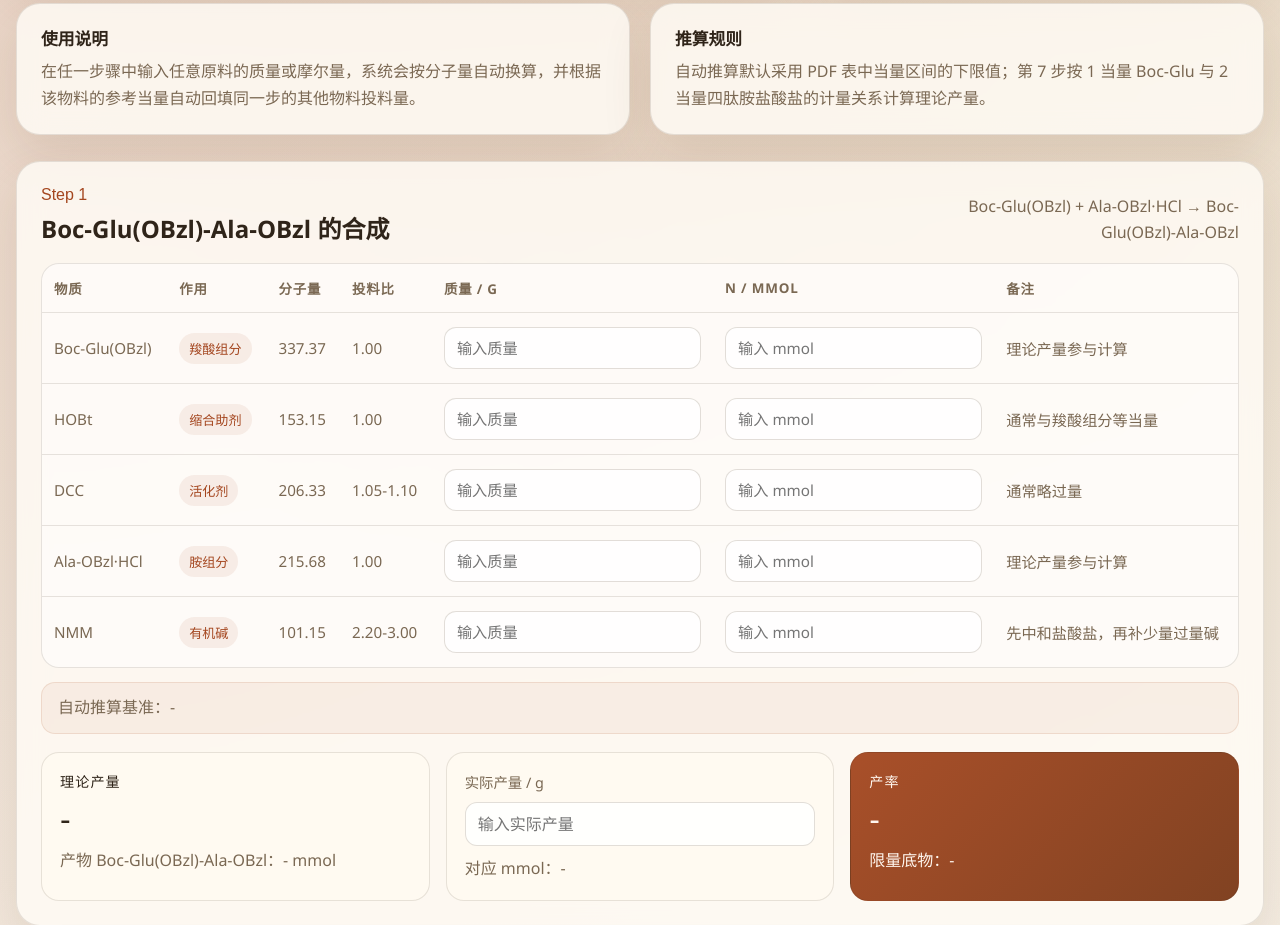
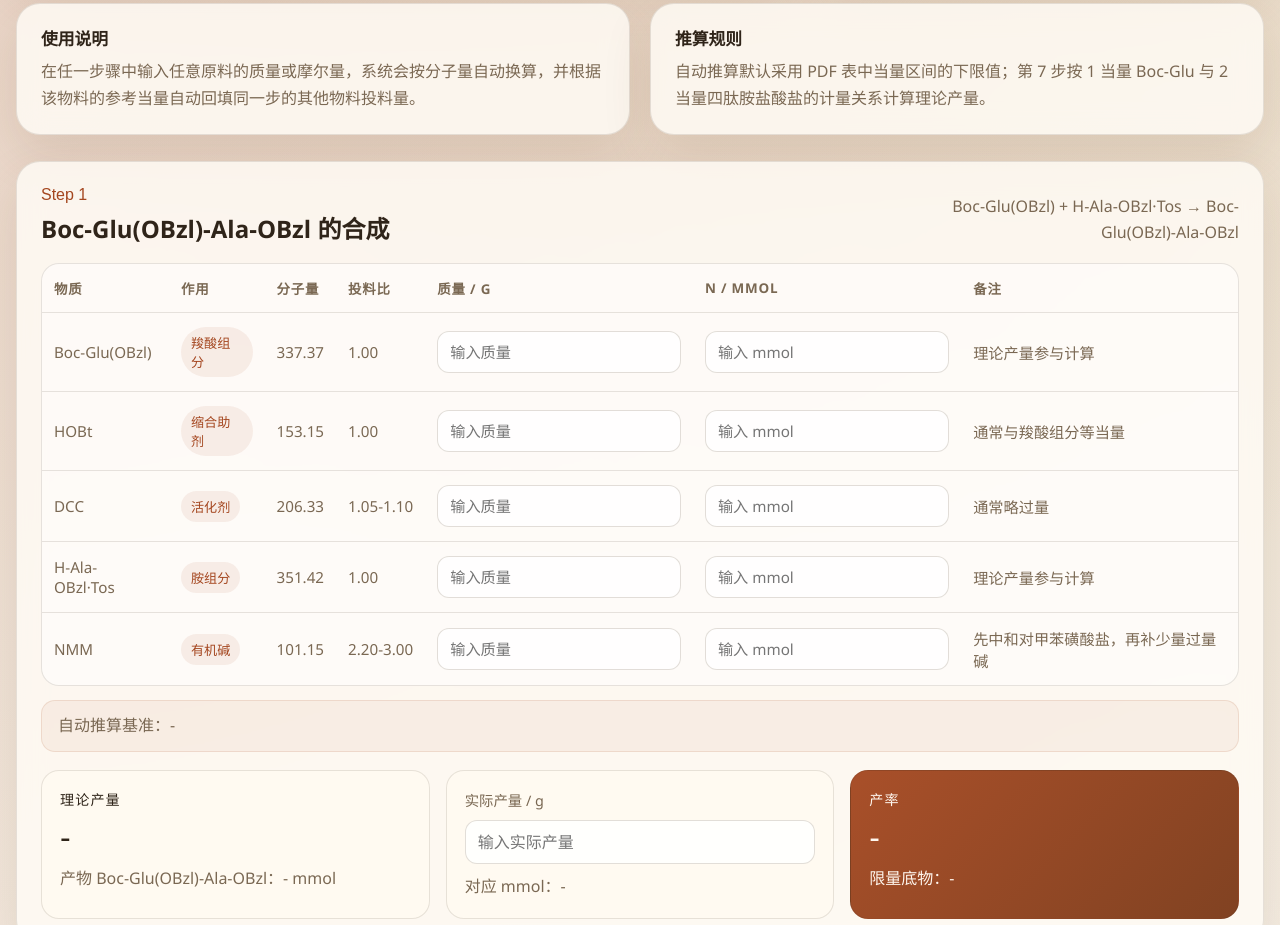
Before and after one commit to lt-ainslee/CLOUD, a website built with Vite: page index.html in a window 1280 px wide. Shown: the part 293-1218 px from the top of the page. Built offline with nearby package versions, Linux system fonts and the light colour scheme.

Commit message:
Add amino acid reagent calculator

```diff
--- a/script.js
+++ b/script.js
@@ -3,14 +3,14 @@
     id: "step-1",
     label: "Step 1",
     title: "Boc-Glu(OBzl)-Ala-OBzl 的合成",
-    equation: "Boc-Glu(OBzl) + Ala-OBzl·HCl → Boc-Glu(OBzl)-Ala-OBzl",
+    equation: "Boc-Glu(OBzl) + H-Ala-OBzl·Tos → Boc-Glu(OBzl)-Ala-OBzl",
     product: { name: "Boc-Glu(OBzl)-Ala-OBzl", mw: 498.57 },
     rows: [
       { name: "Boc-Glu(OBzl)", role: "羧酸组分", mw: 337.37, eq: "1.00", ratio: 1.0, stoich: 1, note: "理论产量参与计算" },
       { name: "HOBt", role: "缩合助剂", mw: 153.15, eq: "1.00", ratio: 1.0, note: "通常与羧酸组分等当量" },
       { name: "DCC", role: "活化剂", mw: 206.33, eq: "1.05-1.10", ratio: 1.05, note: "通常略过量" },
-      { name: "Ala-OBzl·HCl", role: "胺组分", mw: 215.68, eq: "1.00", ratio: 1.0, stoich: 1, note: "理论产量参与计算" },
-      { name: "NMM", role: "有机碱", mw: 101.15, eq: "2.20-3.00", ratio: 2.2, note: "先中和盐酸盐，再补少量过量碱" }
+      { name: "H-Ala-OBzl·Tos", role: "胺组分", mw: 351.42, eq: "1.00", ratio: 1.0, stoich: 1, note: "理论产量参与计算" },
+      { name: "NMM", role: "有机碱", mw: 101.15, eq: "2.20-3.00", ratio: 2.2, note: "先中和对甲苯磺酸盐，再补少量过量碱" }
     ]
   },
   {
@@ -34,7 +34,7 @@
       { name: "HOBt", role: "缩合助剂", mw: 153.15, eq: "1.00", ratio: 1.0, note: "通常与羧酸组分等当量" },
       { name: "DCC", role: "活化剂", mw: 206.33, eq: "1.05-1.10", ratio: 1.05, note: "通常略过量" },
       { name: "Glu(OBzl)-Ala-OBzl·HCl", role: "胺组分", mw: 434.91, eq: "1.00", ratio: 1.0, stoich: 1, note: "理论产量参与计算" },
-      { name: "NMM", role: "有机碱", mw: 101.15, eq: "2.20-3.00", ratio: 2.2, note: "先中和盐酸盐，再补少量过量碱" }
+      { name: "NMM", role: "有机碱", mw: 101.15, eq: "2.20-3.00", ratio: 2.2, note: "先中和对甲苯磺酸盐，再补少量过量碱" }
     ]
   },
   {
@@ -58,7 +58,7 @@
       { name: "HOBt", role: "缩合助剂", mw: 153.15, eq: "1.00", ratio: 1.0, note: "通常与羧酸组分等当量" },
       { name: "DCC", role: "活化剂", mw: 206.33, eq: "1.05-1.10", ratio: 1.05, note: "通常略过量" },
       { name: "Gly-Glu(OBzl)-Ala-OBzl·HCl", role: "胺组分", mw: 491.96, eq: "1.00", ratio: 1.0, stoich: 1, note: "理论产量参与计算" },
-      { name: "NMM", role: "有机碱", mw: 101.15, eq: "2.20-3.00", ratio: 2.2, note: "先中和盐酸盐，再补少量过量碱" }
+      { name: "NMM", role: "有机碱", mw: 101.15, eq: "2.20-3.00", ratio: 2.2, note: "先中和对甲苯磺酸盐，再补少量过量碱" }
     ]
   },
   {
```
Also changed, not shown: dist/assets/index-BtccyIQ6.js (deleted), dist/assets/index-DqNrCEHg.js (added), dist/index.html, 1 other file.
